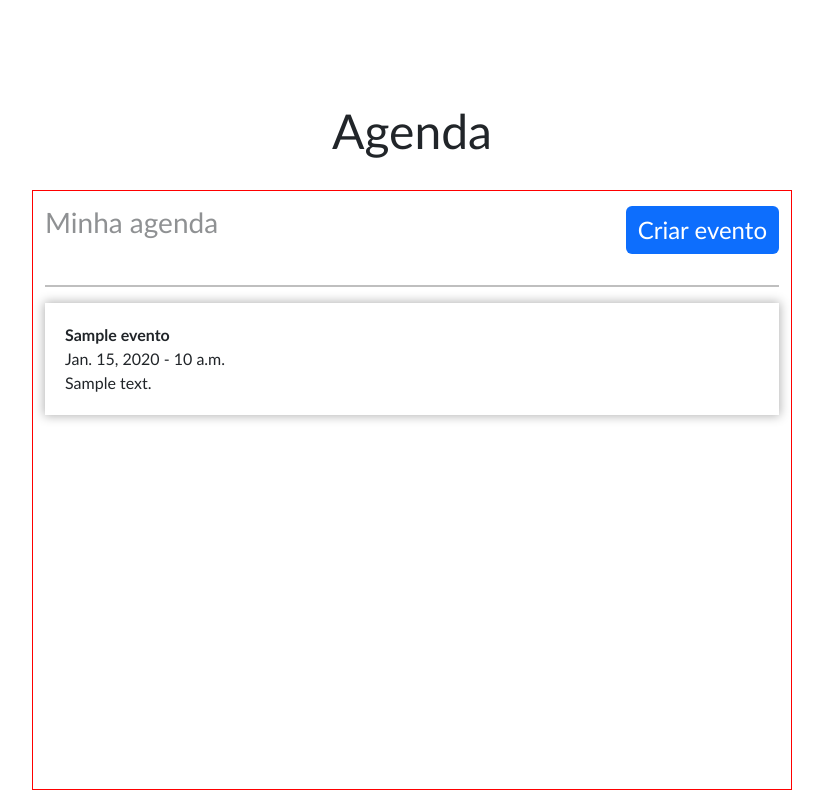
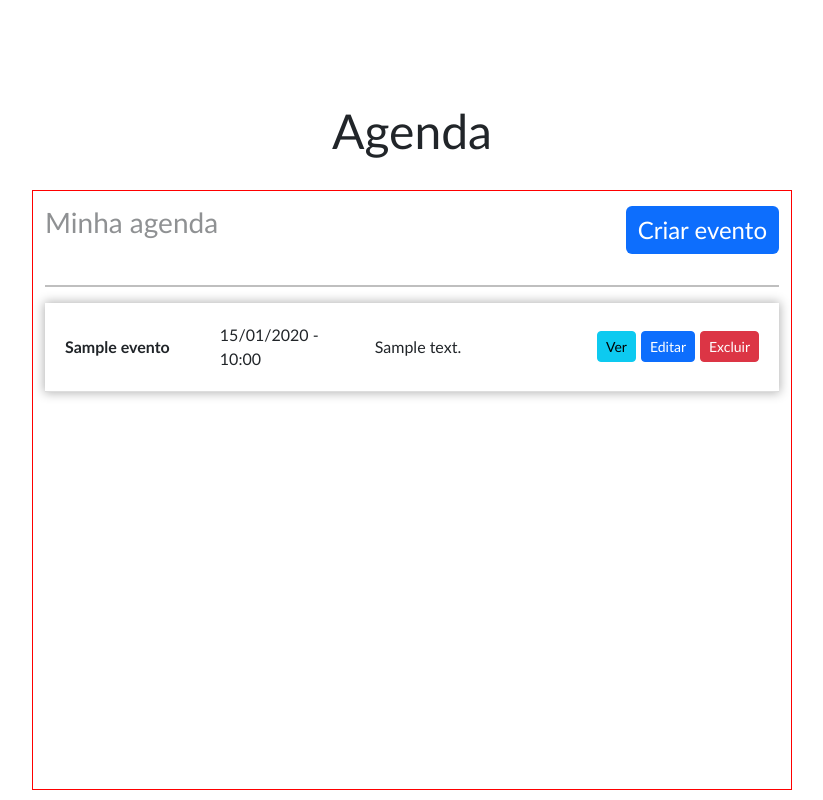
Before and after one commit to pedrooivann/agenda-django, a Django app: page / in a window 1280 px wide. Shown: the whole page, without its empty margins (228-1051 px from the left). Run offline with Django 5.2, Linux system fonts and the light colour scheme; tables that the repository leaves empty hold one stand-in row (values such as "Sample post").

Commit message:
eventos fizalizado

```diff
--- a/eventos/static/css/index.css
+++ b/eventos/static/css/index.css
@@ -35,14 +35,24 @@ body {
 }
 
 #evento-btn:hover {
-    background-color: rgb(13, 157, 253) ;
+    background-color: rgb(13, 157, 253);
     box-shadow: 0 0 10px rgb(13, 157, 253);
 }
 
 .evento {
+    display: grid;
+    grid-template-columns: 2fr 2fr 3fr 2fr;
+    align-items: center;
+    gap: 20px;
     background-color: white;
     box-shadow: 0 0 10px 1px rgba(0, 0, 0, 0.300);
     padding: 20px;
     margin-top: 15px;
+    border-bottom: 1px solid #ddd;
+}
 
+.evento-acoes {
+    display: flex;
+    justify-content: flex-end;
+    gap: 5px;
 }
--- a/eventos/templates/index.html
+++ b/eventos/templates/index.html
@@ -44,16 +44,47 @@
                         </div>
 
                         <div>
-                            {{ evento.data_evento }} - {{ evento.horario }}
+                            {{ evento.data_evento|date:"d/m/Y" }}
+                            -
+                            {{ evento.horario|time:"H:i" }}
                         </div>
 
                         <div>
-                            {{ evento.descricao|truncatechars:50 }}
+                            {{ evento.descricao|truncatechars:40 }}
+                        </div>
+
+                        <div class="evento-acoes">
+
+                            <!-- VER -->
+                            <button type="button" class="btn btn-sm btn-info" data-bs-toggle="modal"
+                                data-bs-target="#modalVer{{ evento.id }}">
+                                Ver
+                            </button>
+
+
+                            <!-- EDITAR -->
+                            <button type="button" class="btn btn-sm btn-primary" data-bs-toggle="modal"
+                                data-bs-target="#modalEditar{{ evento.id }}">
+                                Editar
+                            </button>
+
+
+                            <!-- EXCLUIR -->
+                            <form method="POST" action="{% url 'excluir_evento' evento.id %}" style="display: inline;">
+
+                                {% csrf_token %}
+
+                                <button type="submit" class="btn btn-sm btn-danger">
+                                    Excluir
+                                </button>
+
+                            </form>
+
                         </div>
 
                     </div>
-                    <div class="modal fade" id="modalDetalhes{{ evento.id }}" tabindex="-1">
 
+                    <div class="modal fade" id="modalVer{{ evento.id }}" tabindex="-1">
                         <div class="modal-dialog">
 
                             <div class="modal-content">
@@ -64,8 +95,7 @@
                                         {{ evento.titulo }}
                                     </h5>
 
-                                    <button type="button" class="btn-close" data-bs-dismiss="modal">
-                                    </button>
+                                    <button type="button" class="btn-close" data-bs-dismiss="modal"></button>
 
                                 </div>
 
@@ -74,19 +104,17 @@
 
                                     <p>
                                         <strong>Data:</strong>
-                                        {{ evento.data_evento }}
+                                        {{ evento.data_evento|date:"d/m/Y" }}
                                     </p>
 
                                     <p>
                                         <strong>Horário:</strong>
-                                        {{ evento.horario }}
+                                        {{ evento.horario|time:"H:i" }}
                                     </p>
 
                                     <hr>
 
-                                    <p>
-                                        <strong>Descrição:</strong>
-                                    </p>
+                                    <strong>Descrição:</strong>
 
                                     <p>
                                         {{ evento.descricao }}
@@ -106,8 +134,133 @@
                             </div>
 
                         </div>
+                    </div>
 
+                    <div class="modal fade" id="modalVer{{ evento.id }}" tabindex="-1">
+                        <div class="modal-dialog">
+
+                            <div class="modal-content">
+
+                                <div class="modal-header">
+
+                                    <h5 class="modal-title">
+                                        {{ evento.titulo }}
+                                    </h5>
+
+                                    <button type="button" class="btn-close" data-bs-dismiss="modal"></button>
+
+                                </div>
+
+
+                                <div class="modal-body">
+
+                                    <p>
+                                        <strong>Data:</strong>
+                                        {{ evento.data_evento|date:"d/m/Y" }}
+                                    </p>
+
+                                    <p>
+                                        <strong>Horário:</strong>
+                                        {{ evento.horario|time:"H:i" }}
+                                    </p>
+
+                                    <hr>
+
+                                    <strong>Descrição:</strong>
+
+                                    <p>
+                                        {{ evento.descricao }}
+                                    </p>
+
+                                </div>
+
+
+                                <div class="modal-footer">
+
+                                    <button type="button" class="btn btn-secondary" data-bs-dismiss="modal">
+                                        Fechar
+                                    </button>
+
+                                </div>
+
+                            </div>
+
+                        </div>
                     </div>
+
+                    <div class="modal fade" id="modalEditar{{ evento.id }}" tabindex="-1">
+                        <div class="modal-dialog">
+
+                            <div class="modal-content">
+
+                                <div class="modal-header">
+
+                                    <h5 class="modal-title">
+                                        Editar evento
+                                    </h5>
+
+                                    <button type="button" class="btn-close" data-bs-dismiss="modal"></button>
+
+                                </div>
+
+
+                                <form method="POST" action="{% url 'editar_evento' evento.id %}">
+
+                                    {% csrf_token %}
+
+                                    <div class="modal-body">
+
+                                        <label>Título</label>
+
+                                        <input type="text" name="titulo" class="form-control"
+                                            value="{{ evento.titulo }}" required>
+
+
+                                        <label class="mt-3">
+                                            Descrição
+                                        </label>
+
+                                        <textarea name="descricao" class="form-control"
+                                            required>{{ evento.descricao }}</textarea>
+
+
+                                        <label class="mt-3">
+                                            Data
+                                        </label>
+
+                                        <input type="date" name="data_evento" class="form-control"
+                                            value="{{ evento.data_evento|date:'Y-m-d' }}" required>
+
+
+                                        <label class="mt-3">
+                                            Horário
+                                        </label>
+
+                                        <input type="time" name="horario" class="form-control"
+                                            value="{{ evento.horario|time:'H:i' }}" required>
+
+                                    </div>
+
+
+                                    <div class="modal-footer">
+
+                                        <button type="button" class="btn btn-secondary" data-bs-dismiss="modal">
+                                            Cancelar
+                                        </button>
+
+                                        <button type="submit" class="btn btn-primary">
+                                            Salvar alterações
+                                        </button>
+
+                                    </div>
+
+                                </form>
+
+                            </div>
+
+                        </div>
+                    </div>
+
                     {% endfor %}
 
                 </div>
--- a/eventos/urls.py
+++ b/eventos/urls.py
@@ -2,5 +2,7 @@ from django.urls import path
 from . import views
 
 urlpatterns = [
-    path('', views.mostrar_home, name="home")
+    path('', views.mostrar_home, name="home"),
+        path("editar/<int:id>/", views.editar_evento, name="editar_evento"),
+    path("excluir/<int:id>/", views.excluir_evento, name="excluir_evento"),
 ]
--- a/eventos/views.py
+++ b/eventos/views.py
@@ -1,10 +1,10 @@
 from django.shortcuts import render, redirect
 from .models import Evento
+
 
 def mostrar_home(request):
 
     if request.method == "POST":
-        print("POST RECEBIDO:", request.POST)
 
         titulo = request.POST["titulo"]
         descricao = request.POST["descricao"]
@@ -20,9 +20,37 @@ def mostrar_home(request):
 
         return redirect("home")
 
-
-    eventos = Evento.objects.all()
+    eventos = Evento.objects.all().order_by("data_evento", "horario")
 
     return render(request, "index.html", {
         "eventos": eventos
     })
+
+
+def editar_evento(request, id):
+
+    evento = Evento.objects.get(id=id)
+
+    if request.method == "POST":
+
+        evento.titulo = request.POST["titulo"]
+        evento.descricao = request.POST["descricao"]
+        evento.data_evento = request.POST["data_evento"]
+        evento.horario = request.POST["horario"]
+
+        evento.save()
+
+        return redirect("home")
+
+    return redirect("home")
+
+
+def excluir_evento(request, id):
+
+    if request.method == "POST":
+
+        evento = Evento.objects.get(id=id)
+
+        evento.delete()
+
+    return redirect("home")
```
